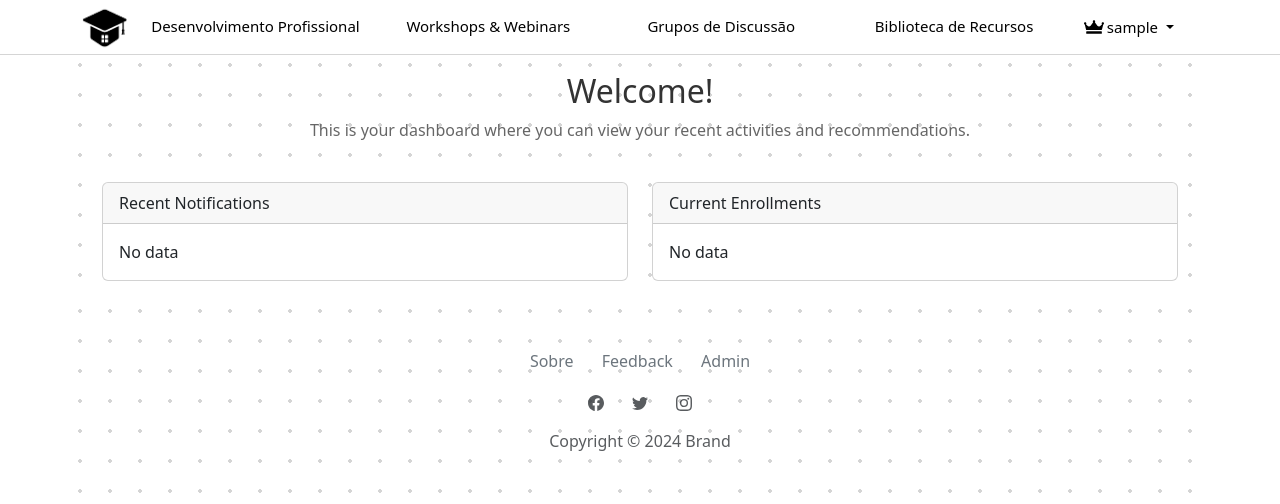
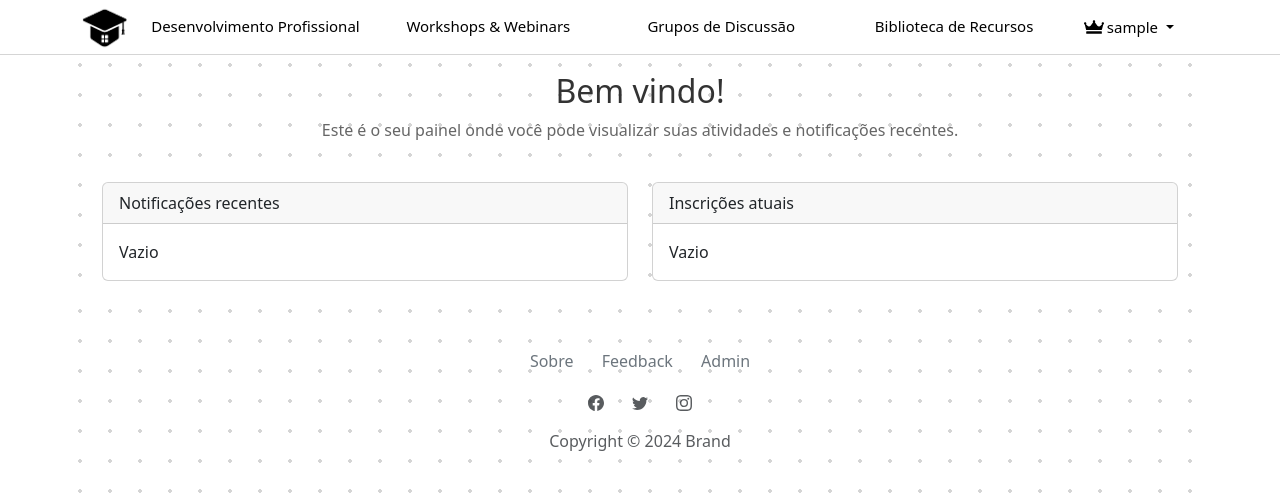
Before and after one commit to ruivaldonoelio/PF_2024, a Django app: page /homepage/ in a window 1280 px wide. Shown: the top 504 px of the page. Run offline with Django 5.2, Linux system fonts and the light colour scheme; the visitor is signed in with stand-in values (Sample User, id 1); some libraries are stand-ins or nearby versions.

Commit message:
So limar nos erros que podem aparecer com o tempo

```diff
--- a/profdevhub/views.py
+++ b/profdevhub/views.py
@@ -234,11 +234,11 @@ def inscricao_anular_workshop(request, workshop_id):
 
 def login_v(request):
     if request.user.is_authenticated:
+        messages.warning(request, 'Tera de fazer o logout para aceder a pagina.')
         return redirect('profdevhub:homepage')
 
     if request.method == 'POST':
         form = EmailLoginForm(data=request.POST)
-        print(form.errors)
         if form.is_valid():
             user = form.get_user()
             login(request, user)
@@ -251,7 +251,7 @@ def login_v(request):
 
 def logout_v(request):
     logout(request)
-    return redirect('profdevhub:logout')
+    return redirect('profdevhub:login')
 
 
 def registo(request):
--- a/templates/forum.html
+++ b/templates/forum.html
@@ -29,7 +29,6 @@
                             <div class="card-body">
                                 <h5 class="card-title">{{ chats.nome }}</h5>
                                 <p class="card-text">{{ chats.descricao }}</p>
-                                <p class="card-text"><strong>Participantes:</strong> {{ discussion.author }}</p>
                             </div>
                             <div class="card-footer d-flex justify-content-end">
                                 <form action="{% url 'profdevhub:page_forum' chats.id %}">
--- a/templates/home.html
+++ b/templates/home.html
@@ -8,26 +8,33 @@
 {% endblock %}
 
 {% block content %}
+{% if messages %}
+  <ul class="messages" style="margin-bottom: 0">
+    {% for message in messages %}
+    <li{% if message.tags %} class="{{ message.tags }}"{% endif %}>{{ message }}</li>
+    {% endfor %}
+  </ul>
+{% endif %}
 <div class="container" id="background" style="padding-top: 17px;">
     <header>
-        <h1>Welcome!</h1>
-        <p>This is your dashboard where you can view your recent activities and recommendations.</p>
+        <h1>Bem vindo!</h1>
+        <p>Este é o seu painel onde você pode visualizar suas atividades e notificações recentes.</p>
     </header>
 
     <div class="row set_home" style="padding: 20px;">
         <div class="col">
             <div class="card">
-                <div class="card-header">Recent Notifications</div>
+                <div class="card-header">Notificações recentes</div>
                 <div class="card-body">
-                    <p class="card-text">No data</p>
+                    <p class="card-text">Vazio</p>
                 </div>
             </div>
         </div>
         <div class="col">
             <div class="card">
-                <div class="card-header">Current Enrollments</div>
+                <div class="card-header">Inscrições atuais</div>
                 <div class="card-body">
-                    <p class="card-text">No data</p>
+                    <p class="card-text">Vazio</p>
                 </div>
             </div>
         </div>
```
